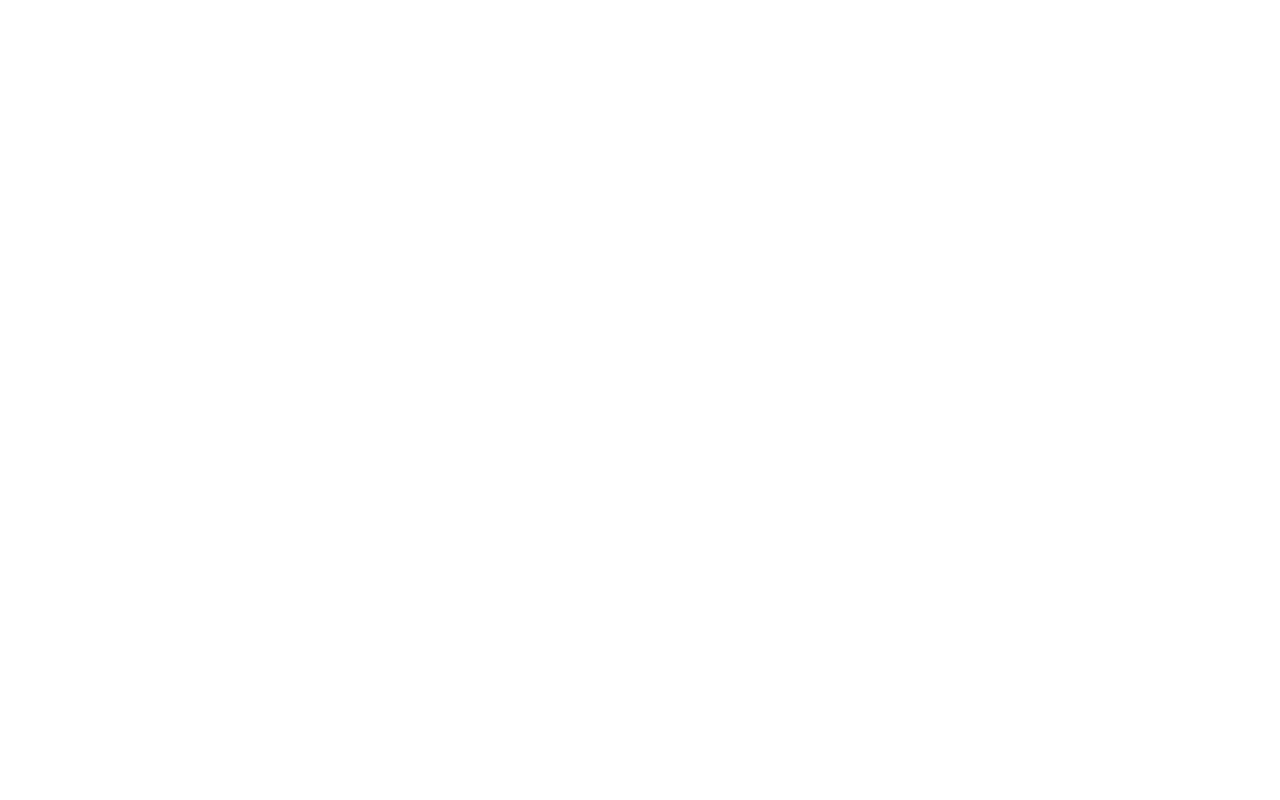
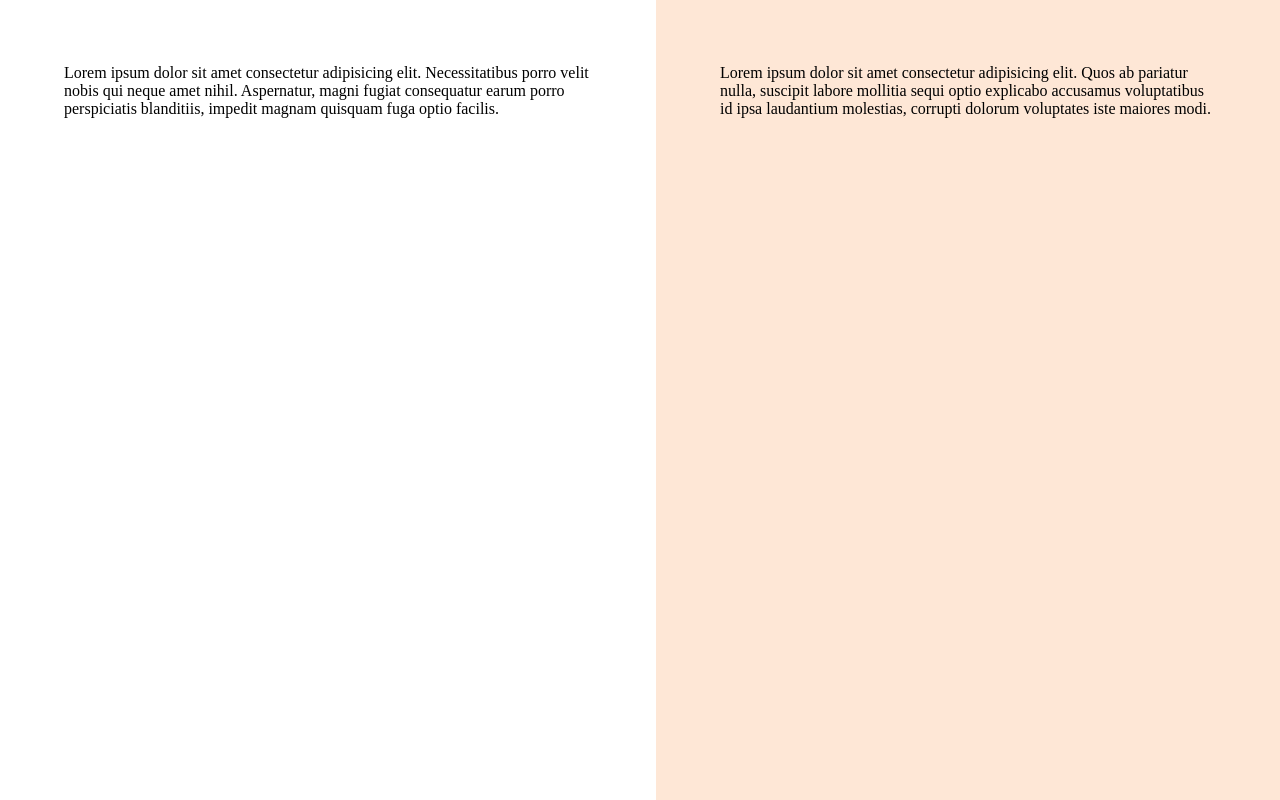
Before and after one commit to muriloguilhermee/Formulario, a plain HTML site: page index.html in a window 1280 px wide. Drawn offline with Linux system fonts and the light colour scheme; a web font is replaced by a local one.

Commit message:
layout css

```diff
--- a/index.html
+++ b/index.html
@@ -10,6 +10,13 @@
   <link href="https://fonts.googleapis.com/css2?family=Alice&family=Asap:ital,wght@0,100..900;1,100..900&family=Inconsolata:wght@200..900&family=Maven+Pro:wght@400..900&family=Poppins:ital,wght@0,100;0,200;0,300;0,400;0,500;0,600;0,700;0,800;0,900;1,100;1,200;1,300;1,400;1,500;1,600;1,700;1,800;1,900&display=swap" rel="stylesheet">
 </head>
 <body>
-
+    <div id="app">
+        <main>
+            <div class="main-container">Lorem ipsum dolor sit amet consectetur adipisicing elit. Necessitatibus porro velit nobis qui neque amet nihil. Aspernatur, magni fugiat consequatur earum porro perspiciatis blanditiis, impedit magnam quisquam fuga optio facilis.</div>
+        </main>
+        <aside>
+            <div class="aside-conteiner">Lorem ipsum dolor sit amet consectetur adipisicing elit. Quos ab pariatur nulla, suscipit labore mollitia sequi optio explicabo accusamus voluptatibus id ipsa laudantium molestias, corrupti dolorum voluptates iste maiores modi.</div>
+        </aside>
+    </div>
 </body>
 </html>
--- a/styles/global.css
+++ b/styles/global.css
@@ -1,3 +1,8 @@
+* {
+    margin: 0;
+    padding: 0;
+    box-sizing: border-box;
+}
 :root {
     --font-family: 'Poppins', 'sans-serif';
     --text: 400 1rem/1.5 var(--font-family);
@@ -9,9 +14,12 @@
     --text-highlight: #e43a12;
 
     --surface-primary: #ffffff;
-    --surface-secondary: #fee7f6;
+    --surface-secondary: #FEE7D6;
 
     --stroke-defaut: #d6d3d1;
     --stroke-hightlight: #f3541c;
     --semantc-error: #dc2626;
 }
+body {
+    overflow: hidden;
+}
--- a/styles/index.css
+++ b/styles/index.css
@@ -1 +1,2 @@
 @import url(global.css);
+@import url(layout.css);
--- /dev/null
+++ b/styles/layout.css
@@ -0,0 +1,23 @@
+#app {
+    display: grid;
+    grid-template-columns: 51.25% 48.75%;
+    height: 100vh;
+    overflow: hidden;
+}
+
+main {
+    overflow: auto;
+    padding: 4rem;
+    & .main-container {
+        max-width: 33rem;
+        margin-left: auto;
+    }
+}
+aside {
+    background-color: var(--surface-secondary);
+    padding: 4rem;
+    & .aside-conteiner {
+        max-width: 31rem;
+        margin-right: auto;
+    }
+}
```
